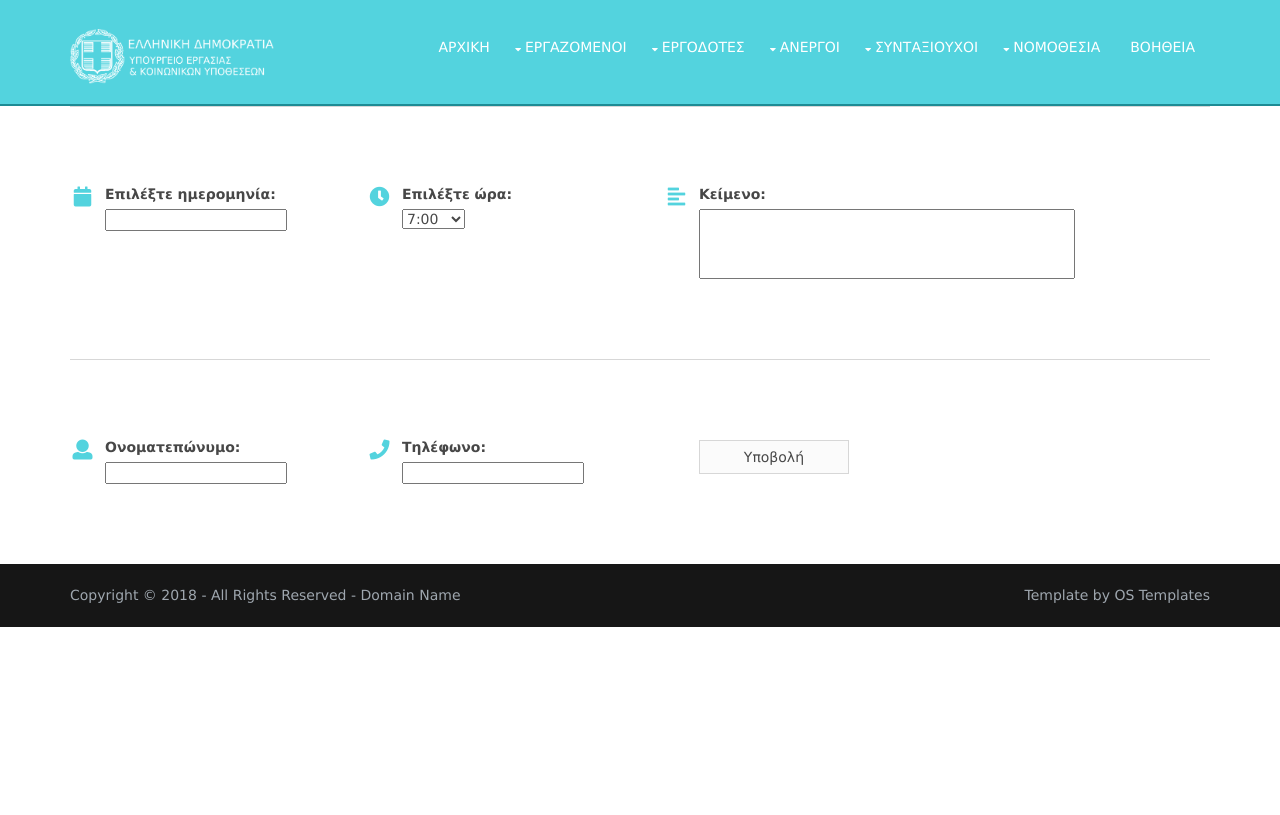
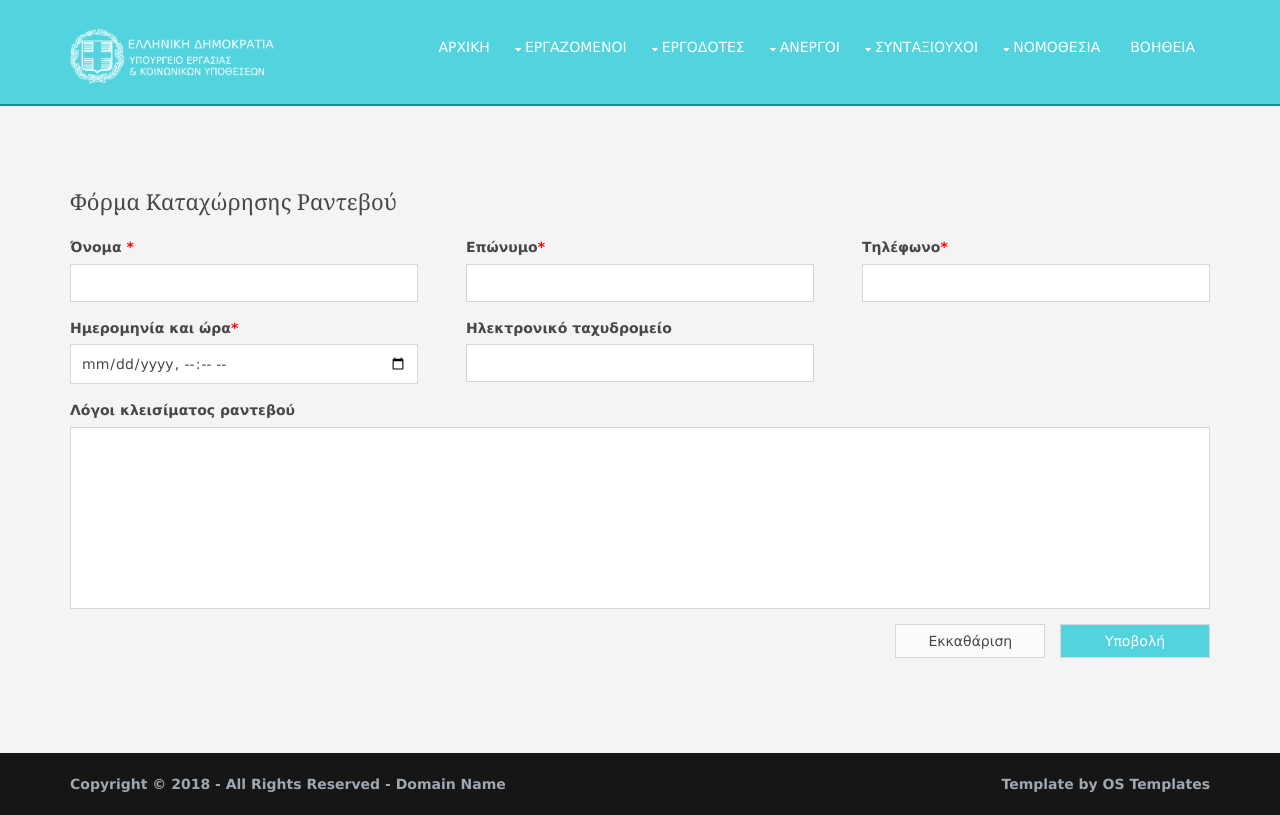
Before and after one commit to AngelPn/Ministry-of-Labor-website, a PHP site: page /rantevou.php in a window 1280 px wide. Shown: the part 33-848 px from the top of the page. Before the commit the page ends 660 px from the top, so only its background shows below. Run offline with PHP 8.4, Linux system fonts and the light colour scheme.

Commit message:
rantevou completed

```diff
--- a/authentication/config.php
+++ b/authentication/config.php
@@ -4,7 +4,7 @@ server with default setting (user 'root' with no password) */
 define('DB_SERVER', 'localhost');
 define('DB_USERNAME', 'root');
 define('DB_PASSWORD', '');
-define('DB_NAME', 'users');
+define('DB_NAME', 'ministry');
 
 /* Attempt to connect to MySQL database */
 $link = mysqli_connect(DB_SERVER, DB_USERNAME, DB_PASSWORD, DB_NAME);
--- a/rantevou.php
+++ b/rantevou.php
@@ -1,3 +1,78 @@
+<?php
+// Initialize the session
+session_start();
+
+// Include config file
+require_once "authentication/config.php";
+
+// Define variables and initialize with empty values
+$datetime = $text = $name = $surname = $phone = $mail = "";
+$datetime_err = $text_err = $name_err = $surname_err = $phone_err = $mail = "";
+
+// Processing form data when form is submitted
+if($_SERVER["REQUEST_METHOD"] == "POST"){
+
+    // Check if datetime is empty
+    if(empty(trim($_POST["datetime"]))){
+        $datetime_err = "Παρακαλώ επιλέξτε ημερομηνία.";
+    } else{
+        $datetime = trim($_POST["datetime"]);
+    }
+
+    // Check if name is empty
+    if(empty(trim($_POST["name"]))){
+        $name_err = "Παρακαλώ εισάγετε το όνομά σας.";
+    } else{
+        $name = trim($_POST["name"]);
+    }
+
+    // Check if surname is empty
+    if(empty(trim($_POST["surname"]))){
+      $surname_err = "Παρακαλώ εισάγετε το ονοματεπώνυμό σας.";
+    } else{
+      $surname = trim($_POST["surname"]);
+    }
+
+    // Check if text is empty
+    if(empty(trim($_POST["text"]))){
+      $text_err = "Παρακαλώ εισάγετε τον λόγο που κλείνετε ραντεβού.";
+    } else{
+      $text = trim($_POST["text"]);
+    }
+
+    // Check if phone is empty
+    if(empty(trim($_POST["phone"]))){
+        $phone_err = "Παρακαλώ εισάγετε το τηλέφωνό σας.";
+    } else{
+        $phone = trim($_POST["phone"]);
+    }
+
+    // Check if mail is empty
+    if(empty(trim($_POST["mail"]))){
+        $mail_err = "Παρακαλώ εισάγετε το email σας.";
+    } else{
+        $mail = trim($_POST["mail"]);
+    }
+
+    mysqli_select_db($link, "rantevou");
+    if(empty($datetime_err) && empty($text_err) && empty($name_err) && empty($surname_err) && empty($phone_err) && empty($mail_err)){
+        // Perform query
+        $sql = "INSERT INTO rantevou VALUES ('$datetime', '$text', '$name', '$surname', '$phone', '$mail')";
+        if (mysqli_query($link, $sql)) {
+          echo "Η καταχώρυση του ραντεβού ολοκληρώθηκε με επιτυχία";
+          // Redirect user to welcome page
+          header("location: ../index.php");
+        }
+        else{
+          echo "Κάτι πήγε στραβά! Προσπαθήστε ξανά αργότερα";
+        }
+    }
+    // Close connection
+    mysqli_close($link);
+}
+?>
+
+
 <!DOCTYPE html>
 <!--
 Template Name: Trealop
@@ -30,9 +105,8 @@ Licence URI: https://www.os-templates.com/template-terms
       <!-- ################################################################################################ -->
       <ul class="nospace">
         <li><i class="fa fa-globe"></i><a href="#" title="English"> English</a></li>
-        <li class="active"><a href="epikinonia.html" title="Επικοινωνία">Επικοινωνία</a></li>
+        <li class="active"><a href="epikinonia.php" title="Επικοινωνία">Επικοινωνία</a></li>
         <?php
-        session_start();
         // Check if the user is logged in, if not then redirect him to login page
         if(!isset($_SESSION["loggedin"])){
           echo '<li><a href="authentication/login.php" title="Σύνδεση">Σύνδεση</a></li>';
@@ -70,13 +144,13 @@ Licence URI: https://www.os-templates.com/template-terms
   <header id="header" class="hoc clear">
     <div id="logo" class="fl_left">
       <!-- ################################################################################################ -->
-      <a href="index.html"><img src="logo.png" alt="logo" style="height:75px;" ></a>
+      <a href="index.php"><img src="logo.png" alt="logo" style="height:75px;" ></a>
       <!-- ################################################################################################ -->
     </div>
     <nav id="mainav" class="fl_right">
       <!-- ################################################################################################ -->
       <ul class="clear">
-        <li><a href="index.html">Αρχική</a></li>
+        <li><a href="index.php">Αρχική</a></li>
         <li><a class="drop" href="ergazomenoi.html">Εργαζόμενοι</a>
           <ul>
             <li><a href="covid.html">Μέτρα λόγω πανδημίας</a></li>
@@ -124,82 +198,101 @@ Licence URI: https://www.os-templates.com/template-terms
 <!-- ################################################################################################ -->
 <!-- ################################################################################################ -->
 <!-- ################################################################################################ -->
-<div class="wrapper-row2">
-  <section id="cta" class="hoc container clear">
-    <!-- ################################################################################################ -->
-    <ul class="nospace clear">
-      <li class="one_quarter first">
-        <div class="block clear"><a href="#"><i class="fas fa-calendar"></i></a> <span><strong>Επιλέξτε ημερομηνία:</strong><input type="text" name="test-1" data-datepicker/></span></div>
-      </li>
-      <li class="one_quarter">
-        <div class="block clear"><a href="#"><i class="fas fa-clock"></i></a> <span><strong>Επιλέξτε ώρα:</strong>
-          <select class="form-control" id="sel1">
-            <option>7:00</option>
-            <option>8:00</option>
-            <option>9:00</option>
-            <option>10:00</option>
-            <option>11:00</option>
-            <option>12:00</option>
-            <option>13:00</option>
-            <option>17:00</option>
-            <option>18:00</option>
-          </select></span>
-        </div>
-      </li>
-      <li class="one_quarter">
-        <div class="block clear"><a href="#"><i class="fa fa-align-left"></i></a> <span><strong>Κείμενο:</strong>
-          <form>
-              <textarea class="form-control" rows="4" cols="50" id="comment"></textarea>
-          </form>
-        </div>
-      </li>
-    </ul>
-    <!-- ################################################################################################ -->
-  </section>
+<div class="wrapper row2">
+  <main class="hoc container clear">
+  <!-- main body -->
+  <div id="comments">
+        <h2>Φόρμα καταχώρησης ραντεβού</h2>
+        <form action="<?php echo htmlspecialchars($_SERVER["PHP_SELF"]); ?>" method="post">
+          <?php
+          // Check if the user is logged in, if not then redirect him to login page
+          if(!isset($_SESSION["loggedin"])){
+            echo '<div class="one_third first">
+                  <label for="name"><strong>Όνομα <span>*</span></label>
+                  <input type="text" name="name" id="name" value="" size="22" required>
+                </div>
+                <div class="one_third">
+                  <label for="surname">Επώνυμο<span>*</span></label>
+                  <input type="text" name="surname" id="surname" value="" size="22" required>
+                </div>
+                <div class="one_third">
+                  <label for="phone">Τηλέφωνο<span>*</span></label>
+                  <input type="phone" name="phone" id="phone" value="" size="22">
+                </div>
+                <div class="one_third first">
+                  <label for="date"><strong>Ημερομηνία και ώρα<span>*</span></label>
+                  <input type="datetime-local" name="datetime" id="datetime" value="" size="22" required>
+                </div>
+                <div class="one_third">
+                  <label for="mail"><strong>Ηλεκτρονικό ταχυδρομείο</label>
+                  <input type="mail" name="mail" id="mail" value="" size="22" required>
+                </div>
+                <div class="block clear">
+                  <label for="text">Λόγοι κλεισίματος ραντεβού</label>
+                  <textarea name="text" id="text" cols="25" rows="10"></textarea>
+                </div>
+                <div style="float: right;">
+                  <input type="reset" name="reset" value="Εκκαθάριση">
+                  &nbsp;
+                  <input type="submit" name="submit" value="Υποβολή" style="background-color: #53D3DE; color: #FFFFFF;">
+                </div>';
+          }
+          else{
+            $name = $surname = $email = $phone = "";
 
-  <section id="cta" class="hoc container clear">
-    <ul class="nospace clear">
-      <li class="one_quarter first">
-        <div class="block clear"><a href="#"><i class="fas fa-user"></i></a> <span><strong>Ονοματεπώνυμο:</strong><input type="text" class="form-control" id="usr"></span></div>
-      </li>
-      <li class="one_quarter">
-        <div class="block clear"><a href="#"><i class="fas fa-phone"></i></a> <span><strong>Τηλέφωνο:</strong><input type="text" class="form-control" id="usr"></span></div>
-      </li>
-      <li class="one_third last">
-        <div id="comments">
-          <input type="submit" name="submit" value="Υποβολή">
-        </div>
-      </li>
-    </ul>
-  </section>
+            // Create connection
+            mysqli_select_db($link, "users");
+            $id = $_SESSION["id"];
+            $sql = "SELECT name, surname, email, phone FROM users where id = '$id'";
+            $result = mysqli_query($link, $sql);
 
-
-  <!-- Επιλέξτε ημερομηνία<br> -->
-
-  <!-- <input type="text"
-       name="test-1"
-       data-datepicker/>
-  <br>
-
-  Example 2 :
-  <input type="text"
-       name="test-2"
-       value="05/01/2019"
-       data-datepicker
-       data-class="classic-theme meterial-theme"/>
-  <br>
-
-  Example 3 :
-  <input type="text"
-       name="test-3"
-       data-datepicker
-       data-min="01/01/2019"
-       data-max="31/01/2019"
-       data-date="05/01/2019"
-       data-navigation="no"
-       data-class="classic-theme micro-theme"/>
-  <br> -->
-
+            if (mysqli_num_rows($result) > 0) {
+                $row = mysqli_fetch_assoc($result);
+                // output data of each row
+                echo " <div class='one_third first'>
+                <label for='name'><strong>Όνομα <span>*</span></label>
+                <input type='text' name='name' id='name' value=' ".$row["name"]."' size='22' required>
+              </div>
+              <div class='one_third'>
+                <label for='surname'>Επώνυμο<span>*</span></label>
+                <input type='text' name='surname' id='surname' value='".$row["surname"]."' size='22' required>
+              </div>
+              <div class='one_third'>
+                <label for='phone'>Τηλέφωνο<span>*</span></label>";
+                if ($row["phone"] != NULL){
+                  $phone = $row["phone"];
+                }
+                else{
+                  $phone = '';
+                }
+                echo "<input type='phone' name='phone' id='phone' value='".$phone."' size='22'>
+              </div>
+              <div class='one_third first'>
+                <label for='date'><strong>Ημερομηνία και ώρα<span>*</span></label>
+                <input type='datetime-local' name='datetime' id='datetime' value='' size='22' required>
+              </div>
+              <div class='one_third'>
+                <label for='mail'><strong>Ηλεκτρονικό ταχυδρομείο</label>
+                <input type='mail' name='mail' id='mail' value='".$row["email"]."' size='22' required>
+              </div>
+              <div class='block clear'>
+                <label for='text'>Λόγοι κλεισίματος ραντεβού</label>
+                <textarea name='text' id='text' cols='25' rows='10'></textarea>
+              </div>
+              <div style='float: right;'>
+                <input type='reset' name='reset' value='Εκκαθάριση'>
+                &nbsp;
+                <input type='submit' name='submit' value='Υποβολή' style='background-color: #53D3DE; color: #FFFFFF;'>
+              </div>";
+            } else {
+                echo "0 results";
+            }
+            mysqli_close($link);
+          }
+          ?>
+        </form>
+      </div>
+  </main>
 </div>
 <!-- ################################################################################################ -->
 <!-- ################################################################################################ -->
```
